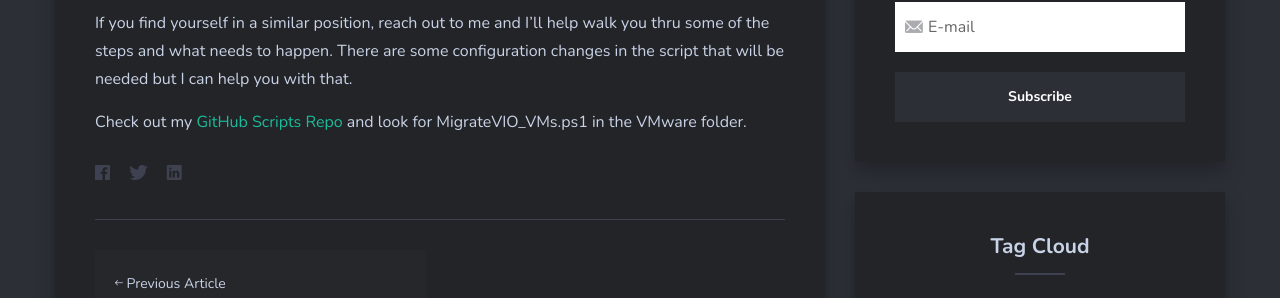
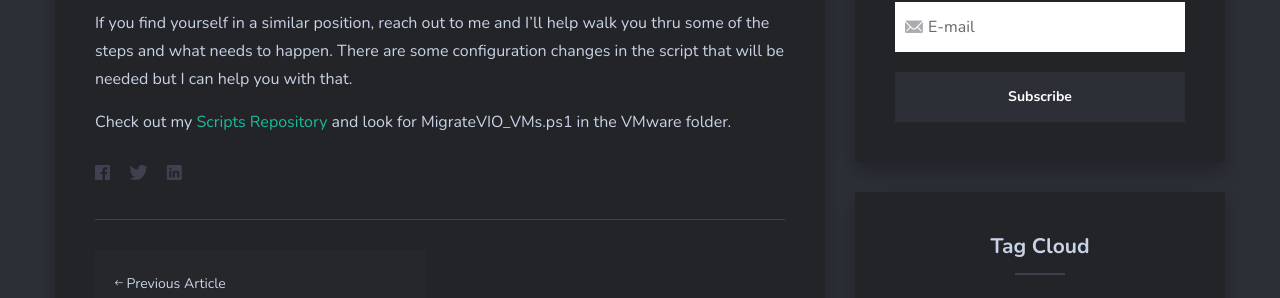
Before and after one commit to vNinjaDFW/vNinjaDFW.github.io, a Jekyll site: the page built from _posts/2020-03-09-vmwareintopenstack.md, in a window 1280 px wide. Shown: the part 1196-1494 px from the top of the page. Built offline with Jekyll 4.4.1, drawn with Linux system fonts in a browser that asks for light colours; nearby versions of some CDN libraries; comment, search, counter and statistics services are not loaded.

Commit message:
Add files via upload

```diff
--- a/_posts/2020-03-09-vmwareintopenstack.md
+++ b/_posts/2020-03-09-vmwareintopenstack.md
@@ -23,6 +23,6 @@ Because of the version of vCenter and ESXi (6.0) that was being used, I knew tha
 
 If you find yourself in a similar position, reach out to me and I'll help walk you thru some of the steps and what needs to happen. There are some configuration changes in the script that will be needed but I can help you with that.
 
-Check out my [GitHub Scripts Repo][my-scripts] and look for MigrateVIO_VMs.ps1 in the VMware folder.
+Check out my [Scripts Repository][my-scripts] and look for MigrateVIO_VMs.ps1 in the VMware folder.
 
 [my-scripts]: https://github.com/vNinjaDFW/Scripts/
```
